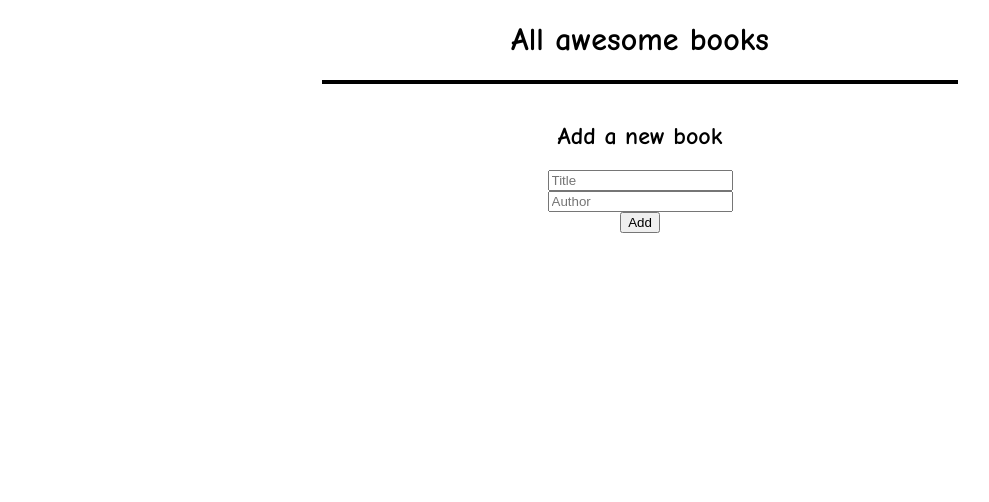
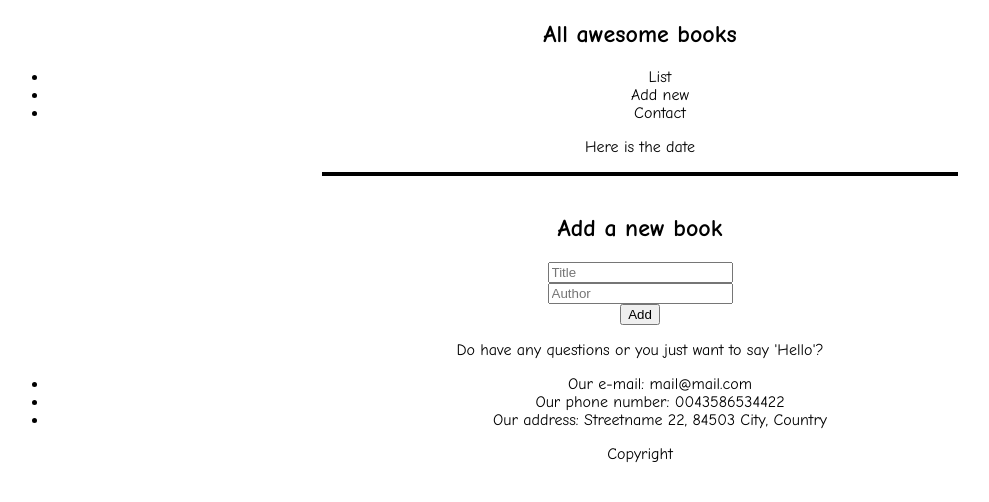
Before and after one commit to iKuartz/awesome-books, a website: page index.html in a window 1280 px wide. Shown: the whole page, without its empty margins (0-989 px from the left). Drawn offline with Linux system fonts and the light colour scheme.

Commit message:
Modify html

```diff
--- a/index.html
+++ b/index.html
@@ -10,8 +10,18 @@
 </head>
 <body>
     <header>
-        <h1>All awesome books</h1>
+        <nav class="navbar">
+            <h1>All awesome books</h1>
+            <ul class="menu-list">
+                <li class="list">List</li>
+                <li class="list">Add new</li>
+                <li class="list">Contact</li>
+            </ul>
+        </nav>
     </header>
+    <section class="actual-date">
+        <p class="date">Here is the date</p>
+    </section>
     <section id="booklist">
     </section>
     <section id="add-book">
@@ -21,5 +31,18 @@
         <button type="submit" id="input-add">Add</button>
         <!-- Remember to remove the br and style on css -->
     </section>
+    <section class="contact-info">
+        <p class="info">
+            Do have any questions or you just want to say 'Hello'?
+        </p>
+        <ul class="specific-info">
+            <li class="this-info">Our e-mail: mail@mail.com</li>
+            <li class="this-info">Our phone number: 0043586534422</li>
+            <li class="this-info">Our address: Streetname 22, 84503 City, Country</li>
+        </ul>
+    </section>
+    <footer class="the-footer">
+        <p class="footer-info">Copyright</p>
+    </footer>
 </body>
 </html>
```
